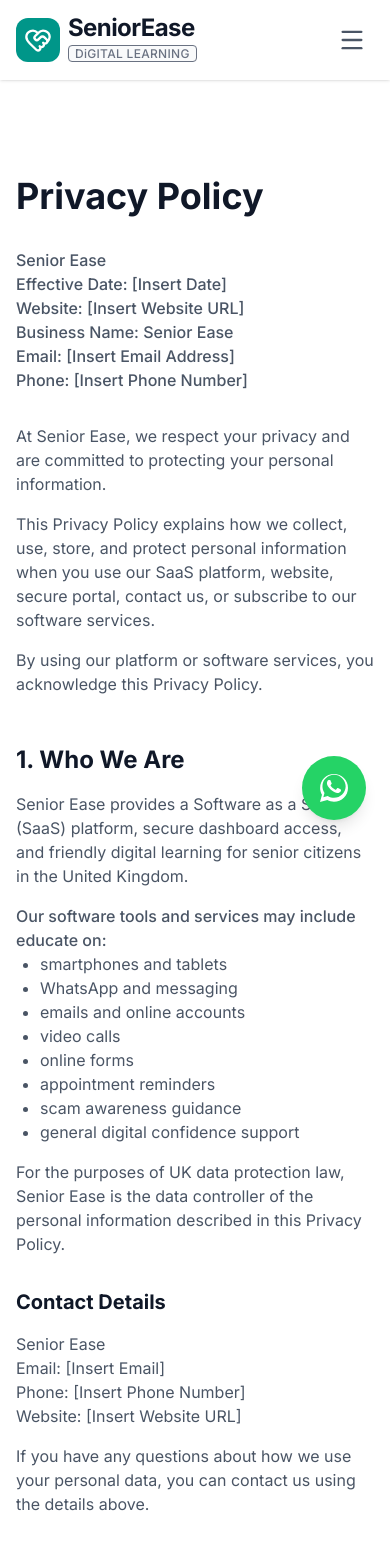
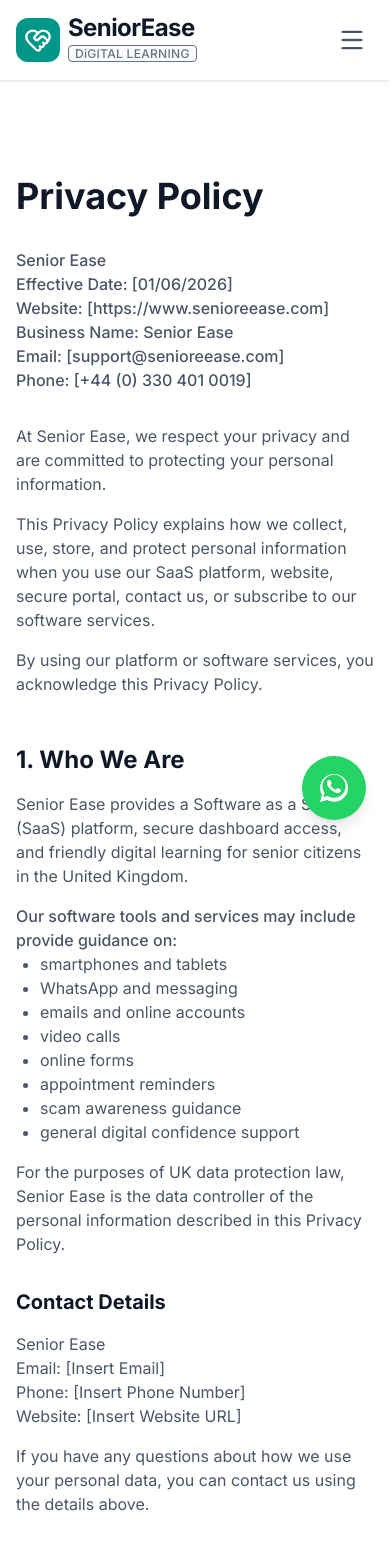
Before and after one commit to codesmashersltd/SeniorEase, a React (Vite) app: page /privacy in a window 390 px wide. Shown: the top 1567 px of the page. Built offline with nearby package versions, Linux system fonts and the light colour scheme.

Commit message:
docs: update privacy policy contact details
Populate placeholders for effective date, website, email, and phone number to ensure transparency for users.

```diff
--- a/src/pages/Privacy.tsx
+++ b/src/pages/Privacy.tsx
@@ -6,11 +6,11 @@
 
         <div className="prose prose-blue max-w-none text-gray-600">
           <p className="font-medium">Senior Ease</p>
-          <p className="font-medium">Effective Date: [Insert Date]</p>
-          <p className="font-medium">Website: [Insert Website URL]</p>
+          <p className="font-medium">Effective Date: [01/06/2026]</p>
+          <p className="font-medium">Website: [https://www.senioreease.com]</p>
           <p className="font-medium">Business Name: Senior Ease</p>
-          <p className="font-medium">Email: [Insert Email Address]</p>
-          <p className="font-medium mb-8">Phone: [Insert Phone Number]</p>
+          <p className="font-medium">Email: [support@senioreease.com]</p>
+          <p className="font-medium mb-8">Phone: [+44 (0) 330 401 0019]</p>
 
           <p className="mb-4">At Senior Ease, we respect your privacy and are committed to protecting your personal information.</p>
           <p className="mb-4">This Privacy Policy explains how we collect, use, store, and protect personal information when you use our SaaS platform, website, secure portal, contact us, or subscribe to our software services.</p>
@@ -18,7 +18,7 @@
 
           <h2 className="text-2xl font-bold text-gray-900 mt-12 mb-4">1. Who We Are</h2>
           <p className="mb-4">Senior Ease provides a Software as a Service (SaaS) platform, secure dashboard access, and friendly digital learning for senior citizens in the United Kingdom.</p>
-          <p className="font-medium">Our software tools and services may include educate on:</p>
+          <p className="font-medium">Our software tools and services may include provide guidance on:</p>
           <ul className="list-disc pl-6 mb-4">
             <li>smartphones and tablets</li>
             <li>WhatsApp and messaging</li>
@@ -167,7 +167,7 @@
           <p className="mb-8">Where we rely on consent, you may withdraw it at any time.</p>
 
           <h2 className="text-2xl font-bold text-gray-900 mt-12 mb-4">7. Payments and Billing Information</h2>
-          <p className="mb-4">If you purchase a membership or service, payments may be processed through secure third-party payment providers.</p>
+          <p className="mb-4">If you purchase a membership or service, payments may be processed through Stripe to securely process subscription payments. Senior Ease does not store your complete payment card details. Stripe processes payment information in accordance with its own Privacy Policy..</p>
           <p className="mb-4">We do not usually store your full payment card or bank account details directly on our own website systems unless securely handled through an authorised provider.</p>
           <p className="font-medium">We may receive and store limited payment-related information such as:</p>
           <ul className="list-disc pl-6 mb-4">
@@ -176,7 +176,7 @@
             <li>subscription status</li>
             <li>payment reference details</li>
           </ul>
-          <p className="mb-8">This educates us manage your membership and support access.</p>
+          <p className="mb-8">This helps us manage your membership and provide support.</p>
 
           <h2 className="text-2xl font-bold text-gray-900 mt-12 mb-4">8. Communications With Us</h2>
           <p className="font-medium">If you contact us by:</p>
```
